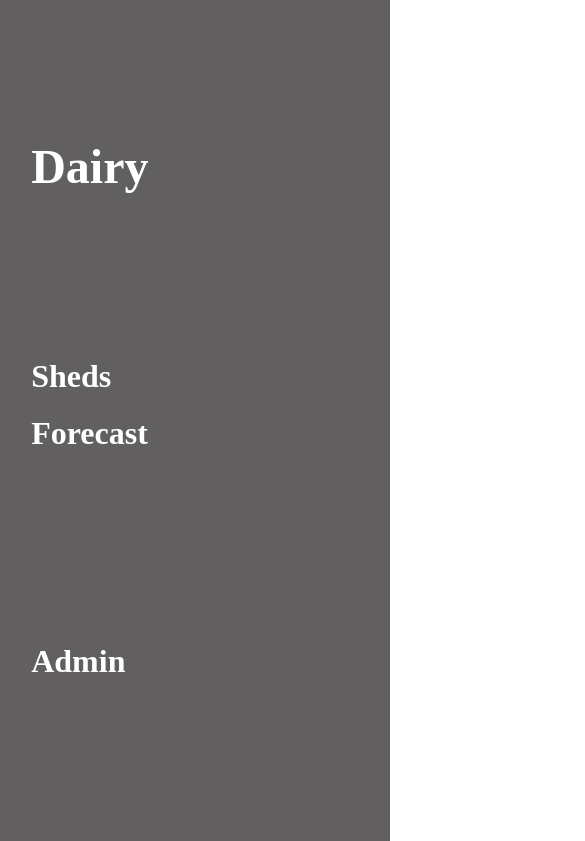
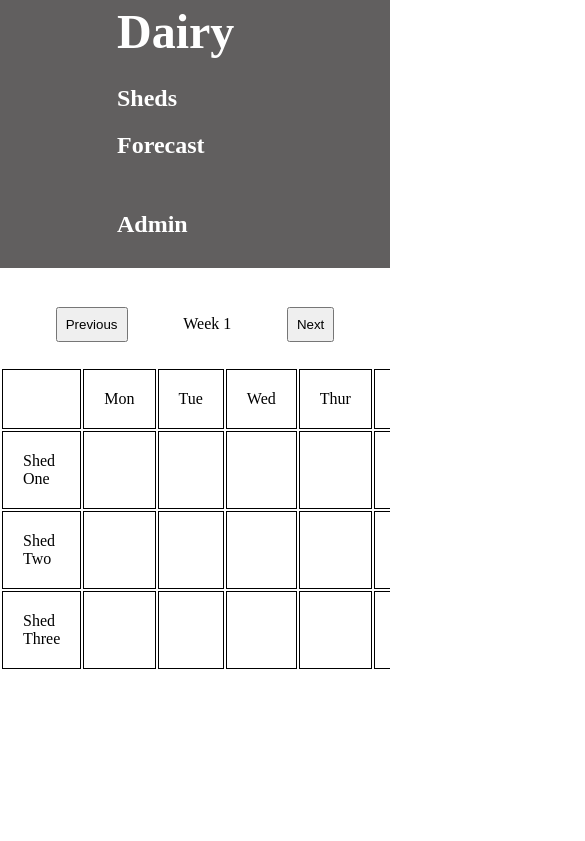
Before and after one commit to nxoo/Dairy-Farm, a plain HTML site: page index.html in a window 390 px wide. Shown: the top 841 px of the page, 585 px wide, since content can reach past the window. Drawn offline with Linux system fonts and the light colour scheme.

Commit message:
added responsiveness

```diff
--- a/Styles/styles.css
+++ b/Styles/styles.css
@@ -55,11 +55,30 @@ td {
     align-items: center;
     margin-bottom: 25px;
 }
+.week-navigator button {
+    padding: 8px;
+}
 
 @media (max-width: 576px) {
     .container-fluid {
         flex-direction: column;
     }
+    .container {
+        padding: 0;
+    }
     .navbar {
+        padding: 1% 1% 1% 30%;
+        margin-bottom: 10%;
+        justify-content: flex-start;
+        align-items: baseline;
+        height: auto;
+    }
+    .sheds {
+        overflow-x: auto;
+    }
+    .nav-item .nav-link{
+        font-size: x-large;
+    }
+    td {
     }
 }
--- a/index.html
+++ b/index.html
@@ -30,7 +30,7 @@
         <div class="week-navigator">
             <button>Previous</button> Week 1 <button>Next</button>
         </div>
-        <div id="sheds">
+        <div class="sheds">
             <table>
                 <tr>
                     <td></td>
```
